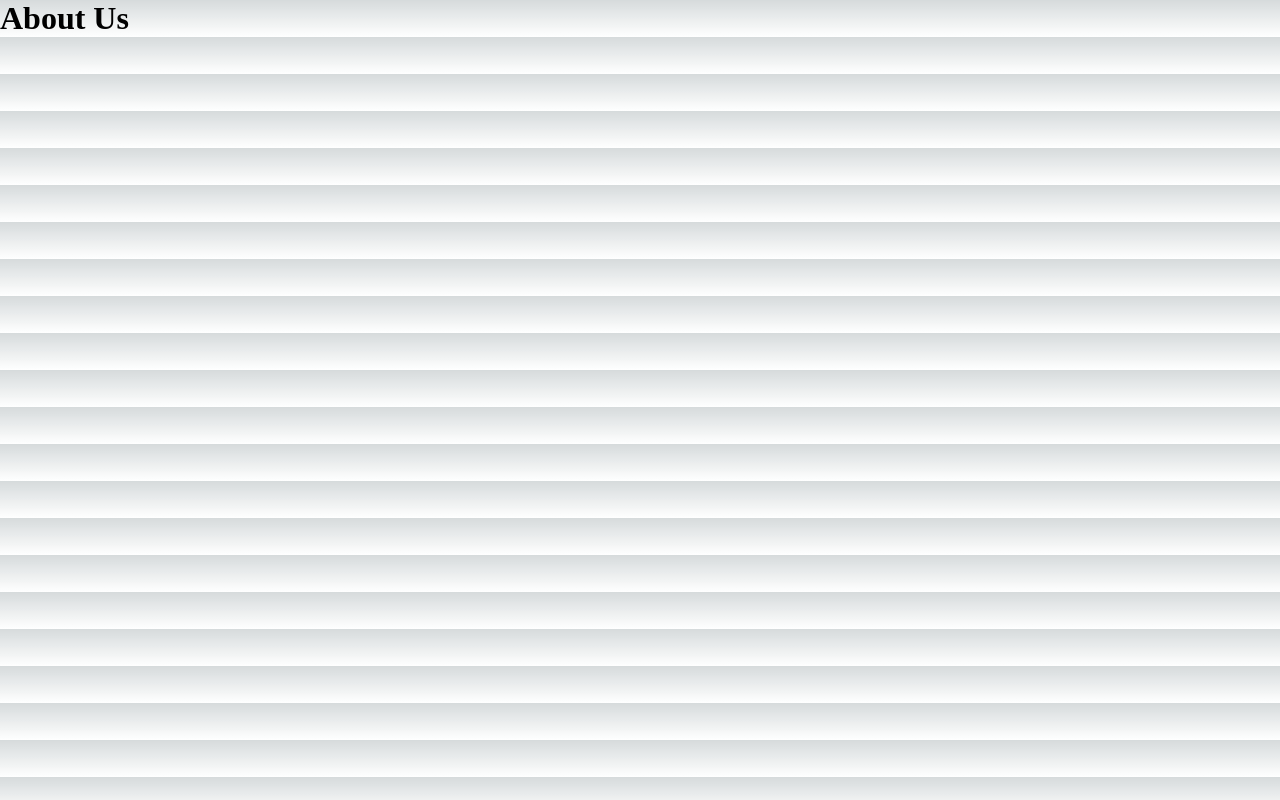
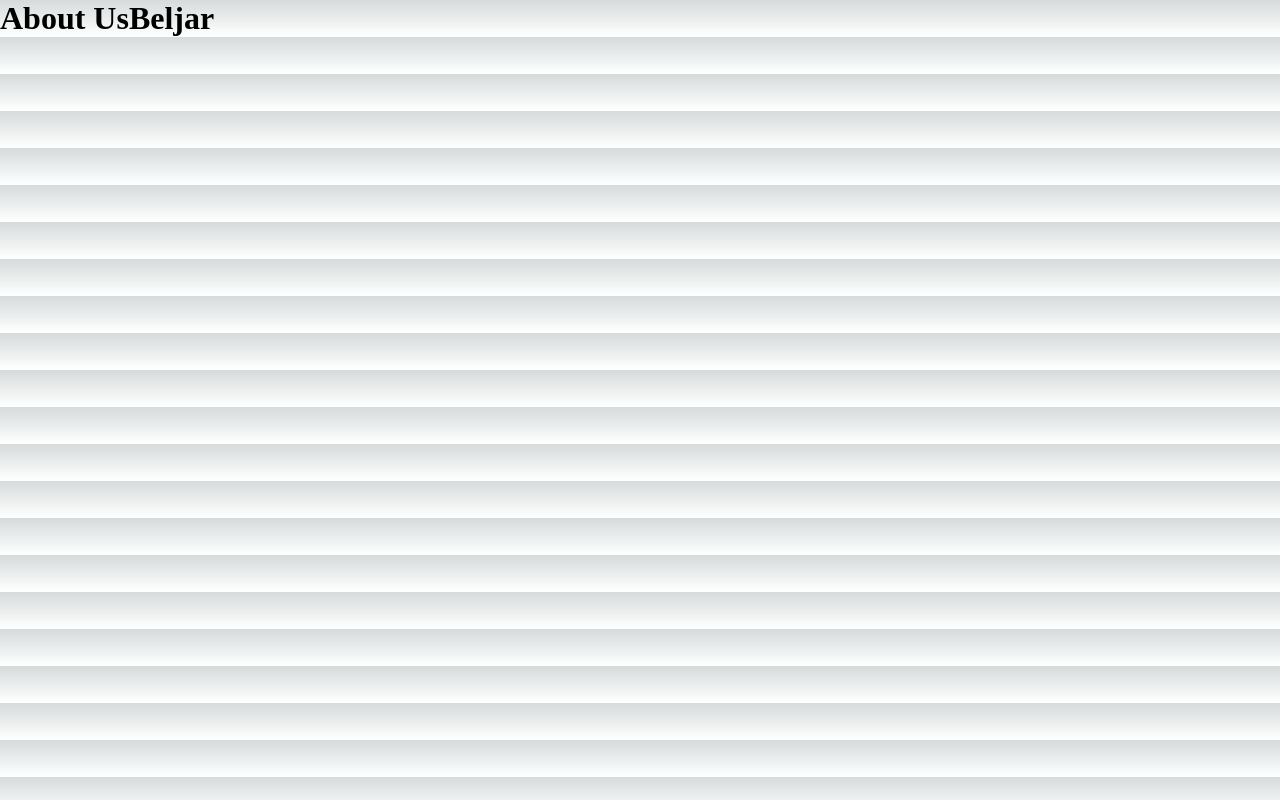
Before and after one commit to yudhaislamisulistya/simple-e-commerce-new, a Next.js app: page /about-us in a window 1280 px wide. Built offline with nearby package versions, Linux system fonts and the light colour scheme.

Commit message:
update about us

```diff
--- a/pages/about-us.js
+++ b/pages/about-us.js
@@ -1,7 +1,7 @@
 export default function AboutUs() {
     return(
         <div>
-        <h1>About Us</h1>
+        <h1>About UsBeljar</h1>
         </div>
     )
 }
```
